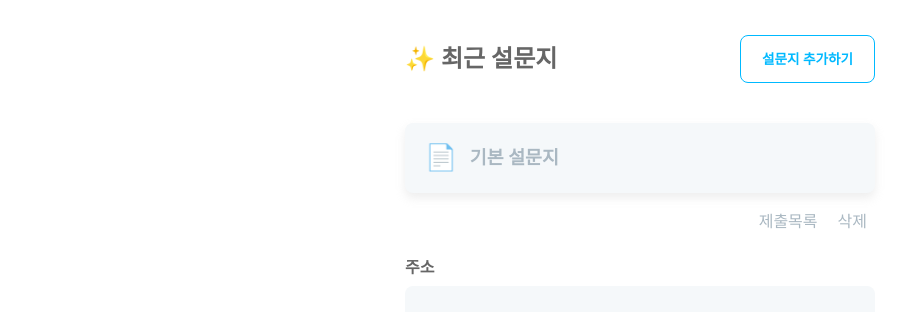
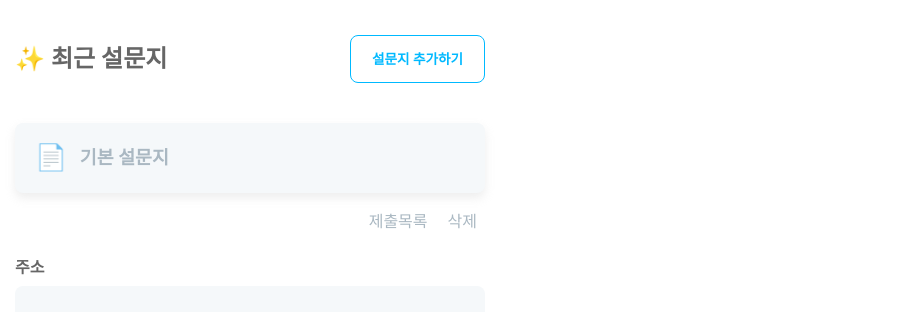
Before and after one commit to hinyc/wanted-codestates-project-10-7, a React (Create React App) app: page / in a window 1280 px wide. Shown: the top 312 px of the page, without its empty margins (0-923 px from the left). Built offline with nearby package versions, Linux system fonts and the light colour scheme; the HTML template or start-up script is replaced by a standard one.

Commit message:
[Merge] 충돌해결

```diff
--- a/src/App.js
+++ /dev/null
@@ -1,28 +0,0 @@
-import React from 'react';
-import { BrowserRouter as Router, Route, Routes } from 'react-router-dom';
-import GlobalStyles from './GlobalStyles';
-import Main from './pages/Main';
-import styled from 'styled-components';
-
-function App() {
-  return (
-    <Router>
-      <GlobalStyles />
-      <AllWrapper>
-        <Routes>
-          <Route path="/" element={<Main />} />
-        </Routes>
-      </AllWrapper>
-    </Router>
-  );
-}
-
-const AllWrapper = styled.div`
-  width: 100%;
-  height: auto;
-  display: flex;
-  align-items: center;
-  justify-content: center;
-`;
-
-export default App;
--- a/src/App.jsx
+++ b/src/App.jsx
@@ -28,7 +28,7 @@ function App() {
 export default App;
 
 const AllWrapper = styled.div`
-  width: 100%;
+  width: 500px;
   height: auto;
   min-height: 100vh;
   display: flex;
```
